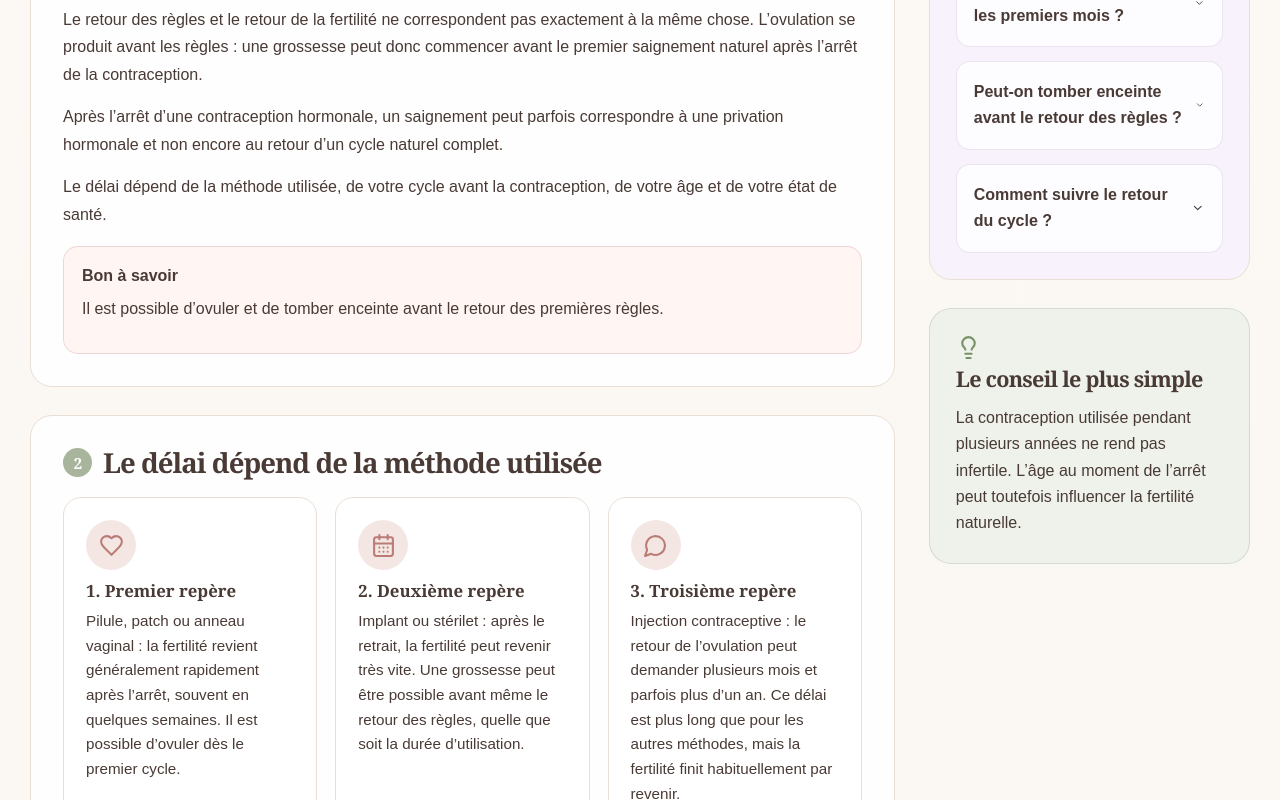
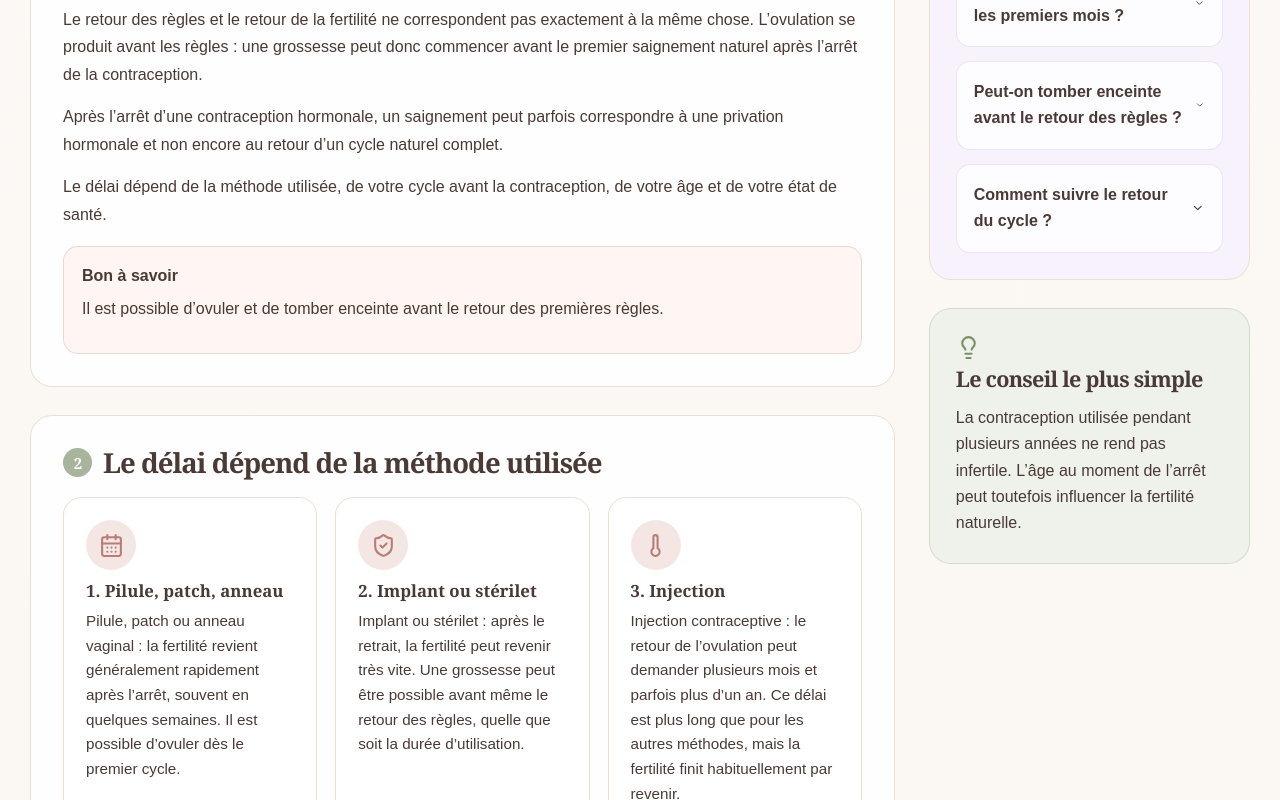
Before and after one commit to Yelenna04/maman-pas-a-pas, a Next.js app: page /articles/apres-arret-contraception-quand-cycle-revient in a window 1280 px wide. Shown: the part 1178-1978 px from the top of the page. Built offline with nearby package versions, Linux system fonts and the light colour scheme.

Commit message:
Add files via upload

```diff
--- a/app/articles/[slug]/page.tsx
+++ b/app/articles/[slug]/page.tsx
@@ -63,6 +63,11 @@ const articleDisplayConfig: Record<
     adviceTitle?: string;
   }
 > = {
+  "apres-arret-contraception-quand-cycle-revient": {
+    essentialIcons: [CalendarDays, ShieldCheck, CalendarDays, Thermometer],
+    cardIcons: [CalendarDays, ShieldCheck, Thermometer],
+    cardTitles: ["Pilule, patch, anneau", "Implant ou stérilet", "Injection"]
+  },
   "combien-temps-moyenne-tomber-enceinte": {
     essentialIcons: [CalendarDays, Heart, Users, ShieldCheck],
     cardIcons: [CalendarDays, Heart, ShieldCheck],
```
